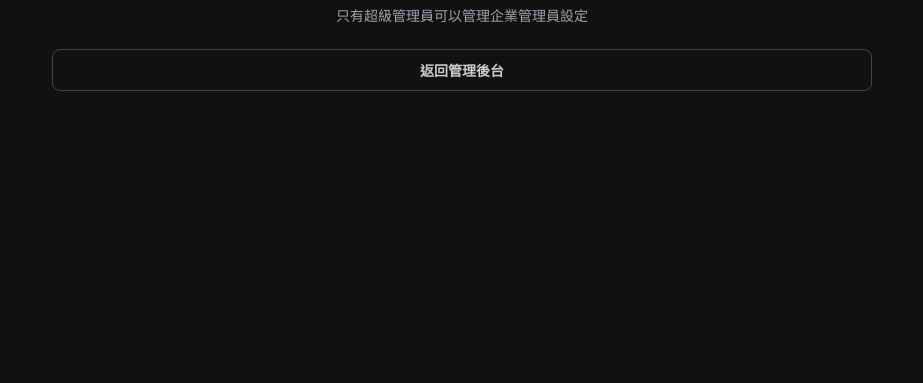
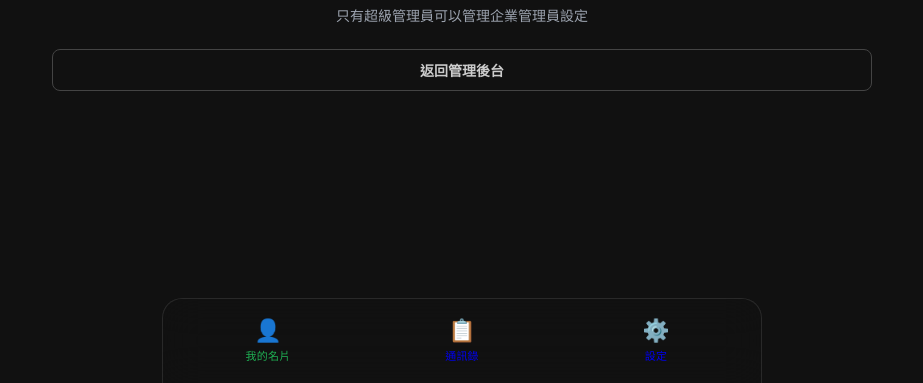
Before and after one commit to stanley00316/Electronic-business-card--4, a plain HTML site: page company-admin.html in a window 1280 px wide. Shown: the part 417-800 px from the top of the page, without its empty margins (178-1101 px from the left). Drawn offline with nearby package versions, Linux system fonts and the light colour scheme.

Commit message:
feat: 在 admin.html 和 company-admin.html 加入底部導航欄
- 添加固定底部導航欄（我的名片、通訊錄、設定）
- 添加 padding-bottom 避免內容被導航欄遮擋
- 添加 gotoMyCard 函數處理導航

```diff
--- a/company-admin.html
+++ b/company-admin.html
@@ -15,7 +15,7 @@
   <meta name="apple-mobile-web-app-title" content="數位身分">
   <link rel="apple-touch-icon" href="icon-192.svg">
   <style>
-    body { padding: 20px; max-width: 900px; margin: 0 auto; background: #111; color: #fff; }
+    body { padding: 20px; padding-bottom: 100px; max-width: 900px; margin: 0 auto; background: #111; color: #fff; }
     h1 { color: var(--uvaco-green); margin-bottom: 10px; font-size: 24px; }
     .subtitle { color: #9ca3af; font-size: 14px; margin-bottom: 30px; }
 
@@ -488,5 +488,51 @@ if (document.readyState === 'loading') {
 }
 </script>
 
+<!-- 底部導航欄 -->
+<nav class="bottom-nav">
+  <a href="#" class="nav-item primary" id="navMyCard" onclick="gotoMyCard(event)">
+    <span class="nav-icon">👤</span>
+    <span class="nav-label lang-zh">我的名片</span>
+    <span class="nav-label lang-en">My Card</span>
+  </a>
+  <a href="directory.html" class="nav-item">
+    <span class="nav-icon">📋</span>
+    <span class="nav-label lang-zh">通訊錄</span>
+    <span class="nav-label lang-en">Directory</span>
+  </a>
+  <a href="settings.html" class="nav-item">
+    <span class="nav-icon">⚙️</span>
+    <span class="nav-label lang-zh">設定</span>
+    <span class="nav-label lang-en">Settings</span>
+  </a>
+</nav>
+
+<script>
+// 前往「我的名片」頁面
+async function gotoMyCard(event) {
+  if (event) {
+    event.preventDefault();
+    event.stopPropagation();
+  }
+  try {
+    if (!window.UVACO_CLOUD || !UVACO_CLOUD.hasConfig()) {
+      window.location.href = 'auth.html?next=company-admin.html';
+      return false;
+    }
+    const s = await UVACO_CLOUD.getSession();
+    const uid = s && s.session && s.session.user ? String(s.session.user.id || '').trim() : '';
+    if (!uid) {
+      window.location.href = 'auth.html?next=company-admin.html';
+      return false;
+    }
+    window.location.href = 'card.html?id=' + encodeURIComponent(uid);
+    return false;
+  } catch (e) {
+    window.location.href = 'auth.html?next=company-admin.html';
+    return false;
+  }
+}
+</script>
+
 </body>
 </html>
```
Also changed, not shown: admin.html (+47 -1 lines).
